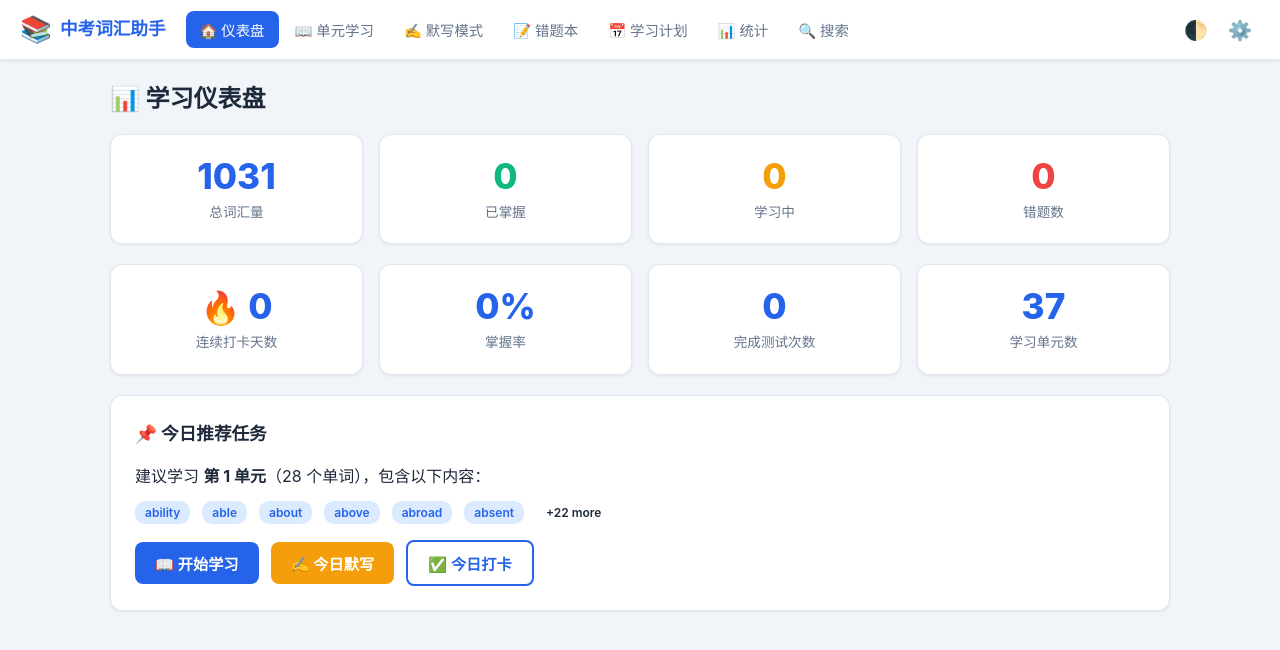
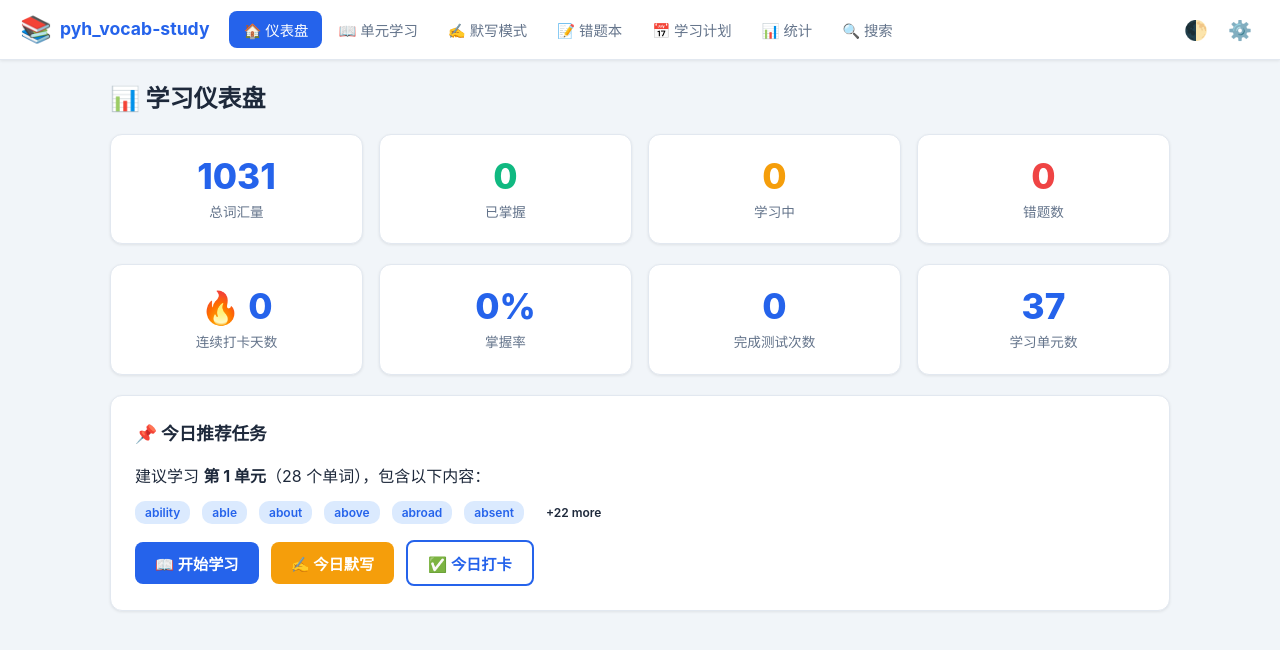
Before and after one commit to chenKen5313/vocab-study, a plain HTML site: page index.html in a window 1280 px wide. Drawn offline with Linux system fonts and the light colour scheme.

Commit message:
重命名为 pyh_vocab-study

```diff
--- a/index.html
+++ b/index.html
@@ -3,7 +3,7 @@
 <head>
 <meta charset="UTF-8">
 <meta name="viewport" content="width=device-width, initial-scale=1.0">
-<title>中考英语词汇背诵助手</title>
+<title>pyh_vocab-study</title>
 <style>/* ============ CSS Variables & Theme ============ */
 :root {
   --primary: #2563EB; --primary-light: #DBEAFE; --primary-dark: #1E40AF;
@@ -206,7 +206,7 @@ button{cursor:pointer;font-family:inherit;border:none;outline:none;transition:al
 <nav class="top-nav" id="topNav">
   <div class="nav-brand">
     <span class="brand-icon">📚</span>
-    <span class="brand-text">中考词汇助手</span>
+    <span class="brand-text">pyh_vocab-study</span>
   </div>
   <div class="nav-tabs" id="navTabs">
     <button class="nav-tab active" data-tab="dashboard">🏠 仪表盘</button>
```
